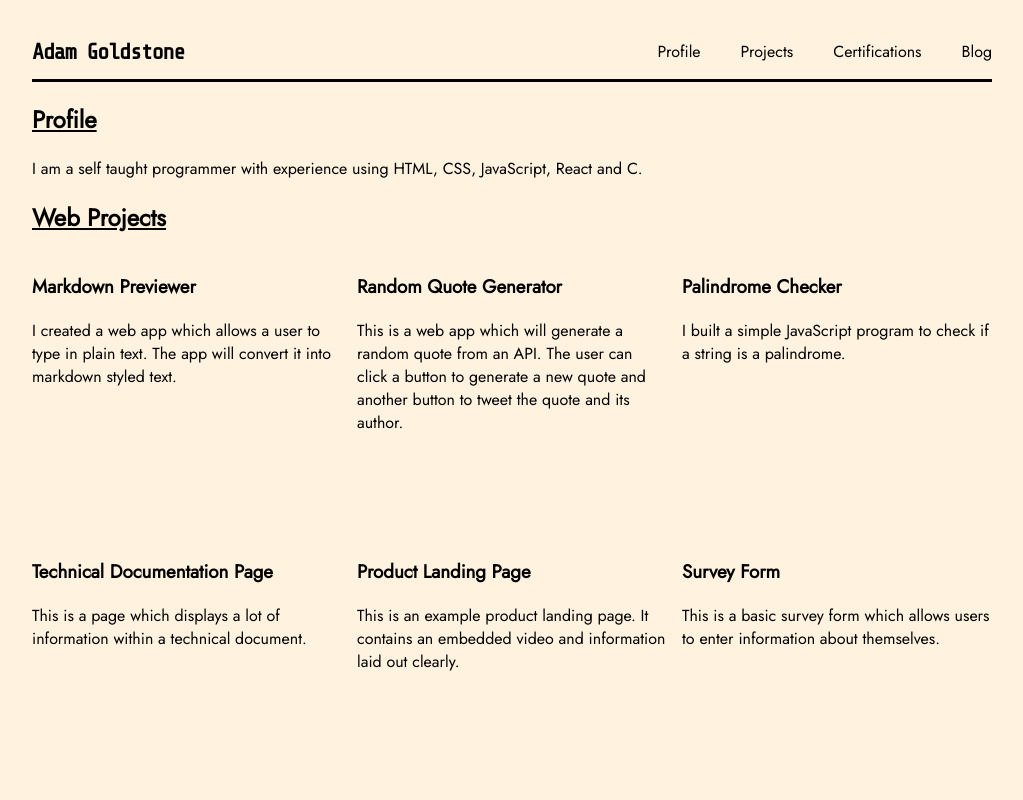
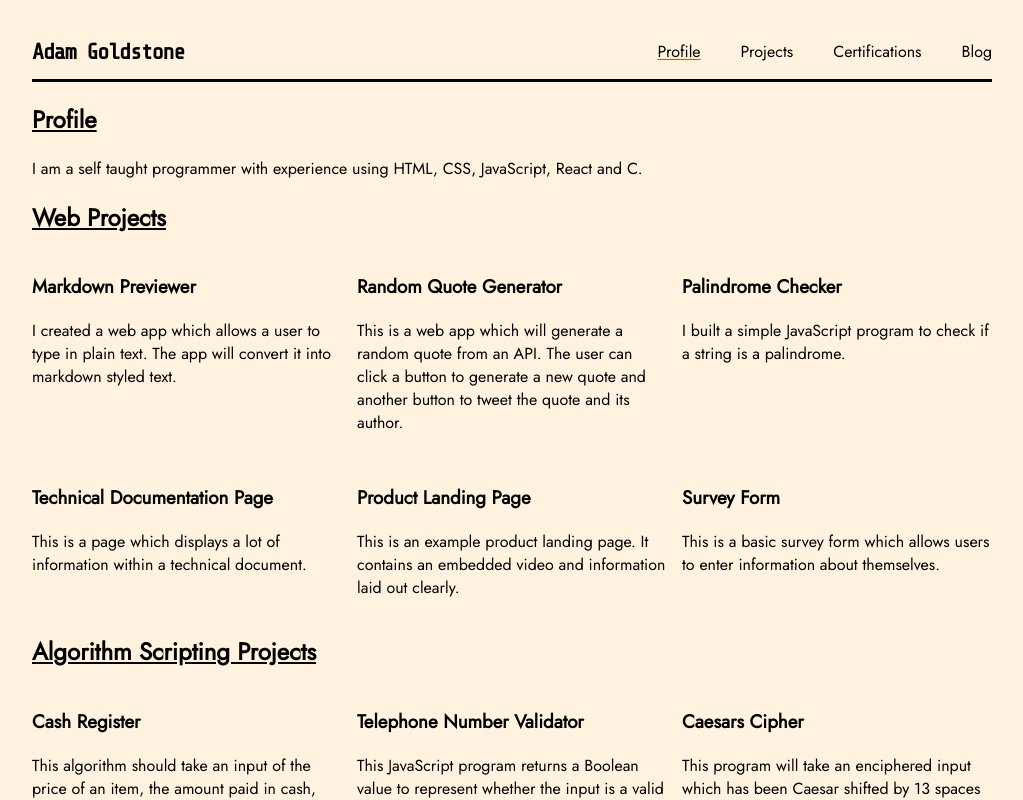
Before and after one commit to agoldstone93/portfolio, a React (Create React App) app: page / in a window 1280 px wide. In both pictures the pointer is over the link "Profile". Shown: the top 800 px of the page, without its empty margins (128-1151 px from the left). Built offline with nearby package versions, Linux system fonts and the light colour scheme; the HTML template or start-up script is replaced by a standard one.

Commit message:
changed hyperlinks to be underlined

```diff
--- a/src/App.css
+++ b/src/App.css
@@ -16,5 +16,13 @@ main {
 
 a {
 	color: black;
-	text-decoration: none;
+	text-decoration-color: transparent;
+
 }
+
+a:hover {
+	text-decoration: underline;
+	text-decoration-color: orangered;
+	text-underline-offset: 2px;
+	transition-duration: 0.5s;
+}
--- a/src/components/Course.css
+++ /dev/null
@@ -1,4 +0,0 @@
-.course-item:hover {
-	color: #ccc0ae;
-	transition-duration: 0.3s;
-}
--- a/src/components/Course.js
+++ b/src/components/Course.js
@@ -1,5 +1,4 @@
 import React from "react";
-import './Course.css'
 
 export default function Course(props) {
 	return (
--- a/src/components/Project.css
+++ b/src/components/Project.css
@@ -1,7 +1,7 @@
 @media only screen and (min-width: 1100px) {
 	.project-container {
 		grid-template-columns: 1fr 1fr 1fr;
-		grid-template-rows: repeat(2, 270px);
+		grid-template-rows: repeat(2, auto);
 	}
 }
 @media only screen and (max-width: 1100px) {
@@ -19,20 +19,3 @@
 	display: grid;
     gap: 15px;
 }
-
-.project-item {
-	/* border: 1px solid #ccc0ae;
-	padding: 0.5em;
-	border-radius: 3px; */
-}
-
-.project-item:hover {
-	/* transform: translate(0px, 1px);
-	transition-duration: 0.3s;
-	box-shadow: 0px 1px 5px #c2c2c2; */
-	transition-duration: 0.3s;
-	text-decoration: underline;
-}
-
-.project-header {
-}
--- a/src/components/Project.js
+++ b/src/components/Project.js
@@ -5,9 +5,9 @@ export default function Project(props) {
 	return (
 		<div>
 			<a className="project-item" href={props.url} target="_blank" rel="noopener noreferrer">
-				<h3 className='project-header'>{props.name}</h3>
+				<h3>{props.name}</h3>
+				<p>{props.description}</p>
 			</a>
-			<p>{props.description}</p>
 		</div>
 	);
 }
```
